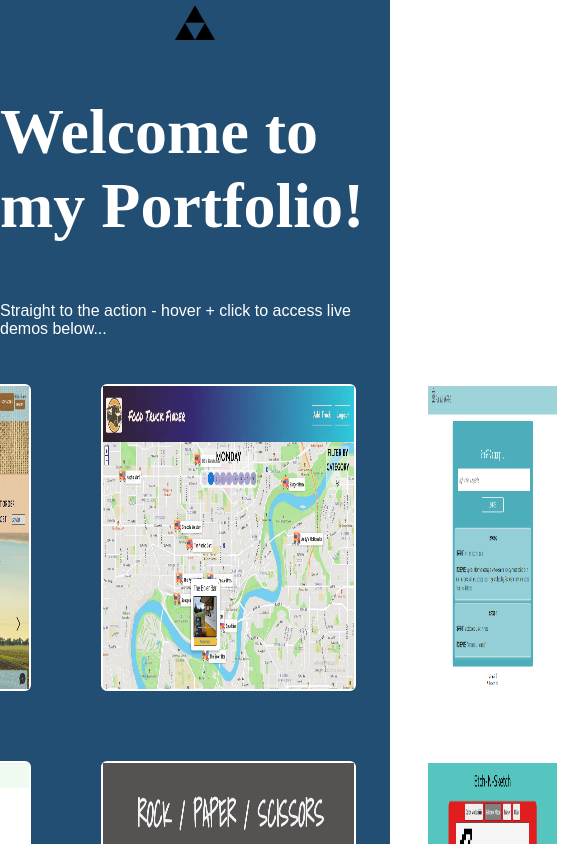
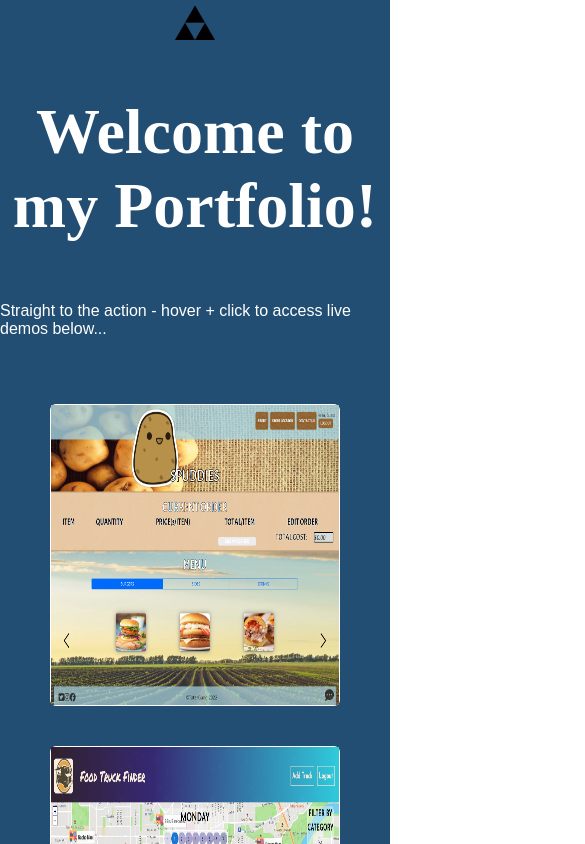
Before and after one commit to T-Pirozzini/T-Pirozzini.github.io, a React (Create React App) app: page / in a window 390 px wide. Shown: the top 844 px of the page, 585 px wide, since content can reach past the window. Built offline with nearby package versions, Linux system fonts and the light colour scheme; a web font is replaced by a local one.

Commit message:
adjust positioning and add breakpoints/media queries

```diff
--- a/src/components/Projects.css
+++ b/src/components/Projects.css
@@ -1,15 +1,15 @@
 .projects {
   display: grid;
-  grid-template-columns: 1fr 1fr 1fr;
-  grid-auto-rows: auto;
-  gap: 10px;
+  grid-template-columns: 1fr 1fr 1fr 1fr;
+  grid-template-rows: auto;
+  gap: 40px;
+  padding: 50px;
 }
 .project {
   position: relative;
-  border: 2px solid white;
+  border: .5px solid white;
   border-radius: 6px;
-  min-height: 300px;
-  margin: 30px;
+  height: 300px;
   transition: ease-in-out .4s;
   font-size: 1.2em;
 }
@@ -40,3 +40,17 @@
   flex-direction: column;
   align-items: center;
 }
+
+@media screen and (max-width: 1230px) {
+  .projects {
+    grid-template-columns: 1fr 1fr;
+  }
+}
+@media screen and (max-width: 875px) {
+  .projects {
+    grid-template-columns: 1fr;
+  }
+  h1 {
+    text-align: center;
+  }
+}
--- a/src/components/Projects.jsx
+++ b/src/components/Projects.jsx
@@ -25,7 +25,7 @@ export default function Projects() {
         <img src={Spuddy} alt="spuddies restaurant application" />
         <a href="https://spuddies-food-ordering.herokuapp.com/">
           <h2>Spuddies Restaurant</h2>
-          <div>
+          <div className='content'>
             <p>Food ordering application</p>
             <p>Stack: HTML CSS JS PostgreSQL Twilio</p>
           </div>
```
